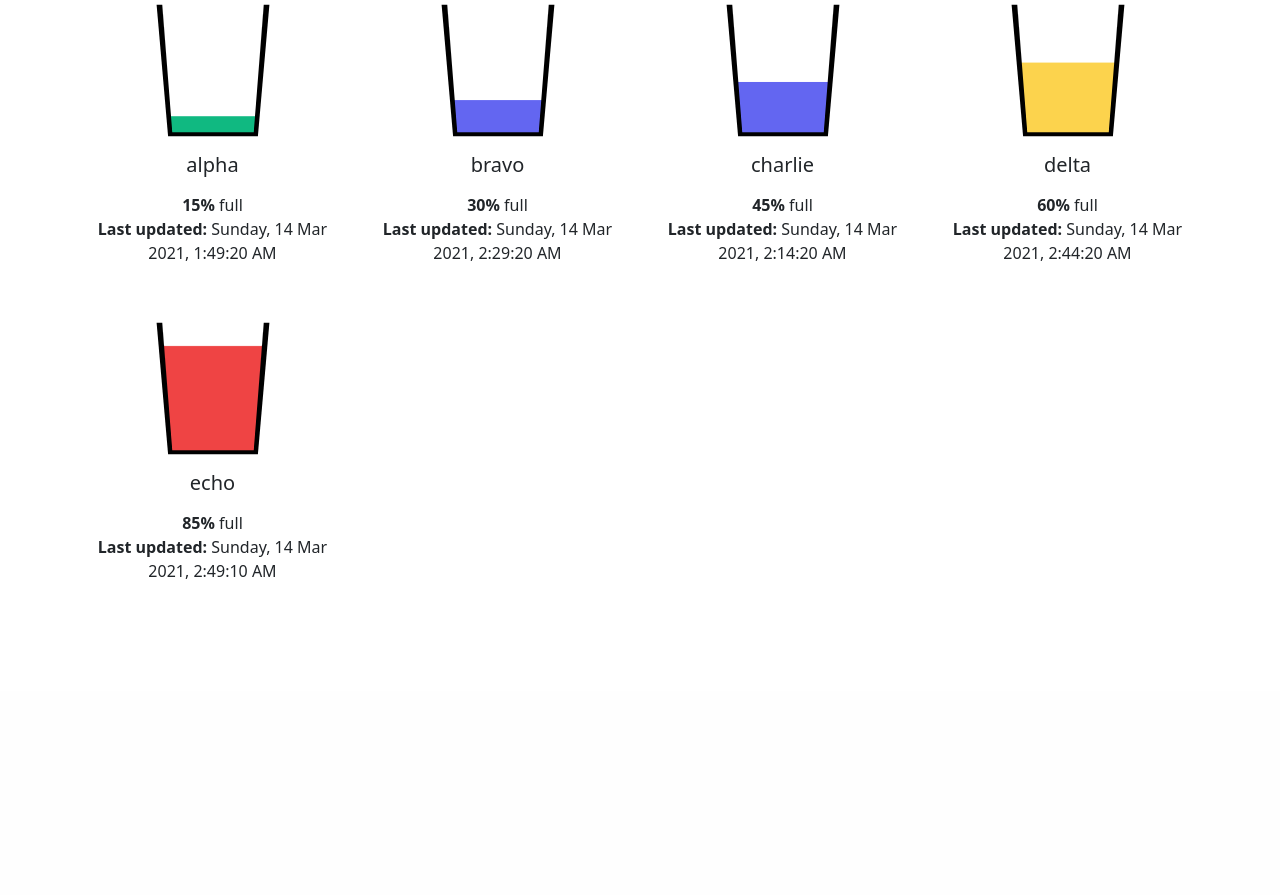
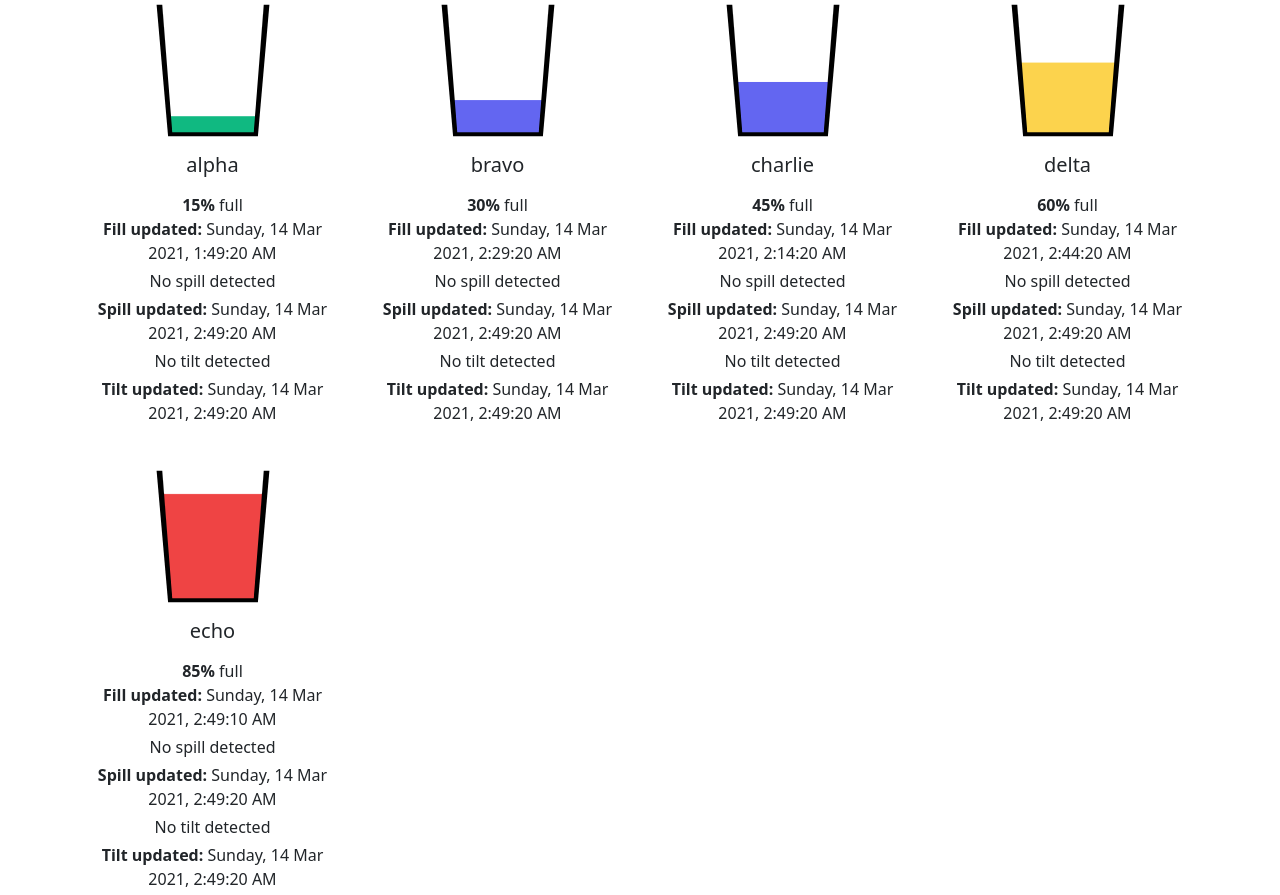
Before and after one commit to darrelhong/SmartBinServer, a Flask app: page / in a window 1280 px wide. Shown: the part 109-1004 px from the top of the page. Before the commit the page ends 688 px from the top, so only its background shows below. Run offline with Flask 2, Linux system fonts and the light colour scheme; data comes from the database, SQL or seed files in the repository; style sheets or scripts are compiled from the project's sources; some libraries are stand-ins or nearby versions.

Commit message:
add spill and tilt data to frontend

```diff
--- a/flask_app/db.py
+++ b/flask_app/db.py
@@ -9,7 +9,7 @@ def get_db():
     if 'db' not in g:
         g.db = sqlite3.connect(
             current_app.config['DATABASE'],
-            detect_types=sqlite3.PARSE_DECLTYPES
+            detect_types=sqlite3.PARSE_DECLTYPES|sqlite3.PARSE_COLNAMES
         )
         g.db.row_factory = sqlite3.Row
 
--- a/flask_app/templates/index.html
+++ b/flask_app/templates/index.html
@@ -4,11 +4,12 @@
 
 {% block content %}
 
-
 <div class="row">
   {% for row in data %}
   <div class="col-sm-6 col-md-4 col-lg-3">
-    {{bin(row['fill_percent'], row['bin_name'], row['time_updated'])}}
+    {{bin(row['fill_percent'], row['bin_name'], row['fill_updated'],
+    row['is_spill'], row['is_spill_updated'],row['is_tilt'],
+    row['is_tilt_updated'] )}}
   </div>
   {% endfor %}
 </div>
--- a/flask_app/templates/macros/bin.html
+++ b/flask_app/templates/macros/bin.html
@@ -1,4 +1,4 @@
-{% macro bin(fill_percent, name, last_updated) %}
+{% macro bin(fill_percent, name, fill_updated, is_spill, spill_updated, is_tilt, tilt_updated) %}
 <div class="bin-wrapper">
   <div class="bin">
     <div
@@ -6,8 +6,27 @@
       style="height:{{fill_percent}}%"
     ></div>
   </div>
+
   <h5 class="mb-3">{{name}}</h5>
   <p class="mb-0"><strong> {{fill_percent}}% </strong> full</p>
-  <p class="text-center"><strong>Last updated:</strong> {{last_updated.strftime("%A, %d %b %Y, %-I:%M:%S %p")}}</p>
+  <p class="text-center mb-1"><strong>Fill updated:</strong> {{fill_updated.strftime("%A, %d %b %Y, %-I:%M:%S %p")}}</p>
+
+  <p class="text-center mb-1">
+    {% if is_spill %}
+    <strong>💧 Spill detected!</strong>
+    {% else %}
+      No spill detected
+    {% endif %}
+  </p>
+  <p class="text-center mb-1"><strong>Spill updated:</strong> {{spill_updated.strftime("%A, %d %b %Y, %-I:%M:%S %p")}}</p>
+
+  <p class="text-center mb-1">
+    {% if is_tilt %}
+    <strong>Tilt detected!</strong>
+    {% else %}
+      No tilt detected
+    {% endif %}
+  </p>
+  <p class="text-center mb-1"><strong>Tilt updated:</strong> {{tilt_updated.strftime("%A, %d %b %Y, %-I:%M:%S %p")}}</p>
 </div>
 {%endmacro %}
--- a/flask_app/views.py
+++ b/flask_app/views.py
@@ -9,6 +9,8 @@ views = Blueprint('views', __name__)
 def index():
 
     data = query_db("SELECT *, "
-                    "max(time_updated) AS time_updated "
-                    "FROM fill_level GROUP BY bin_name")
+                    "max(time_updated) AS 'fill_updated [timestamp]'"
+                    "FROM fill_level "
+                    "NATURAL JOIN bin "
+                    "GROUP BY bin_name")
     return render_template('index.html', data=data)
```
